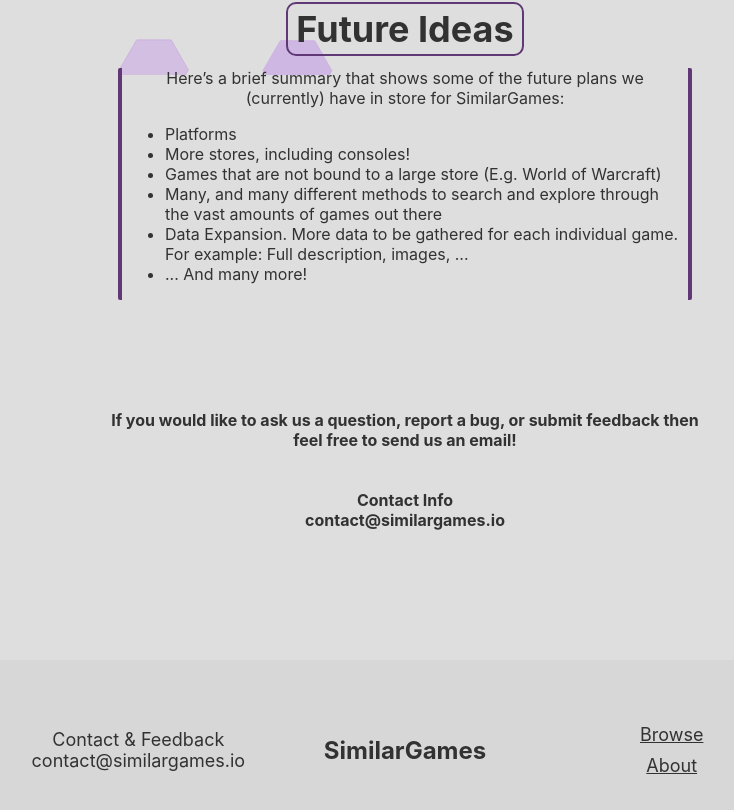
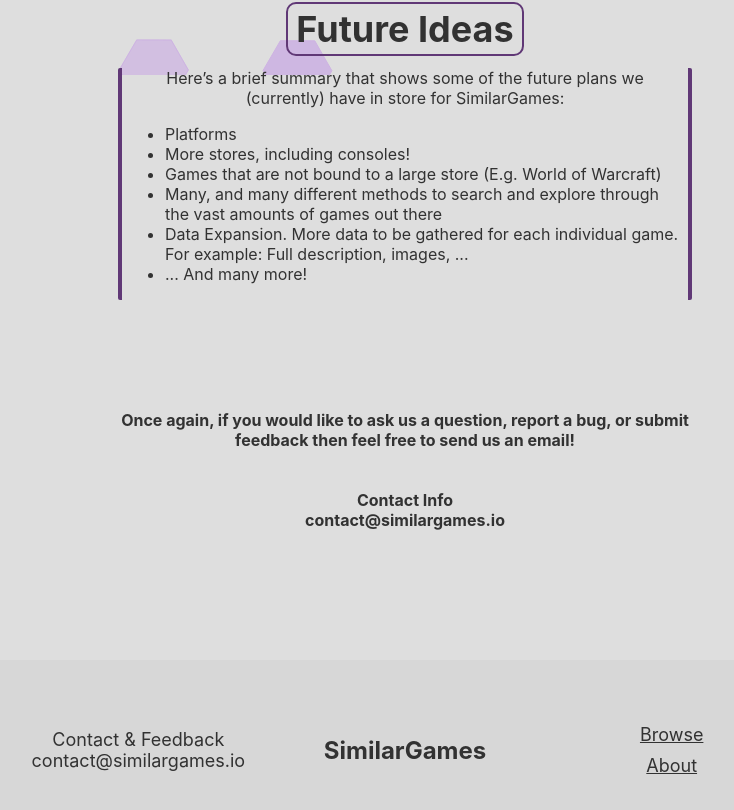
Before and after one commit to ViceKenzo/similargames, a React (Create React App) app: page /about in a window 1280 px wide. Shown: the part 1005-1815 px from the top of the page, without its empty margins (235-969 px from the left). Built offline with nearby package versions, Linux system fonts and the light colour scheme.

Commit message:
Small About Panel Text Update

```diff
--- a/src/components/AboutPanel.jsx
+++ b/src/components/AboutPanel.jsx
@@ -120,8 +120,8 @@ class AboutPanel extends Component {
           </div>
         </div>
         <div className="about-contact-request-text">
-          If you would like to ask us a question, report a bug, or submit
-          feedback then feel free to send us an email!
+          Once again, if you would like to ask us a question, report a bug, or
+          submit feedback then feel free to send us an email!
         </div>
         <div className="about-contact-info-wrapper">
           <div className="about-contact-info-announcer">Contact Info</div>
```
